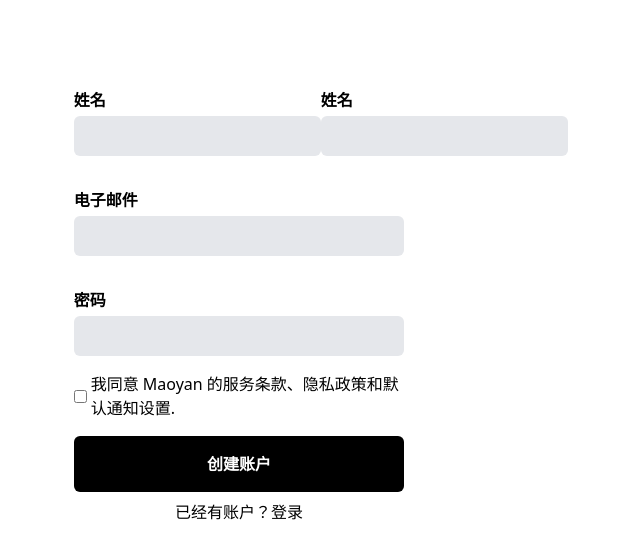
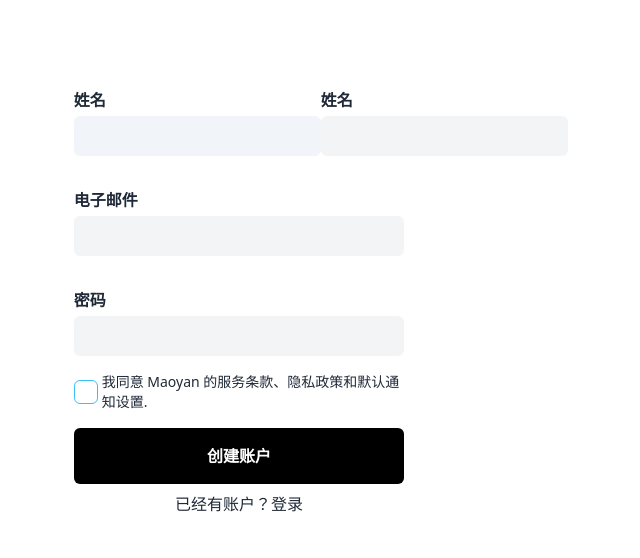
Before and after one commit to ssrskl/TailWind-Projects, a website: page src/login-2.html in a window 1280 px wide. Shown: the part 172-730 px from the top of the page, without its empty margins (401-1041 px from the left). Drawn offline with Linux system fonts and the light colour scheme.

Commit message:
添加了daisyUI组件库

```diff
--- a/package.json
+++ b/package.json
@@ -1,5 +1,6 @@
 {
 	"dependencies": {
+		"daisyui": "^3.5.1",
 		"tailwindcss": "^3.3.3"
 	}
 }
--- a/src/login-2.html
+++ b/src/login-2.html
@@ -17,26 +17,26 @@
         <div class="flex justify-between">
             <div class="flex flex-col space-y-1">
                 <span class="font-semibold">姓名</span>
-                <input type="text" class="rounded-md bg-gray-200 px-2 py-2"/>
+                <input type="text" class="rounded-md bg-slate-100 px-2 py-2"/>
             </div>
             <div class="flex flex-col space-y-1">
                 <span class="font-semibold">姓名</span>
-                <input type="text" class="rounded-md bg-gray-200 px-2 py-2"/>
+                <input type="text" class="rounded-md bg-gray-100 px-2 py-2"/>
             </div>
         </div>
         <div class="flex flex-col space-y-1">
             <span class="font-semibold">电子邮件</span>
-            <input type="text" class="rounded-md bg-gray-200 px-2 py-2"/>
+            <input type="text" class="rounded-md bg-gray-100 px-2 py-2"/>
         </div>
         <div class="flex flex-col space-y-1">
             <span class="font-semibold">密码</span>
-            <input type="text" class="rounded-md bg-gray-200 px-2 py-2"/>
+            <input type="password" class="rounded-md bg-gray-100 px-2 py-2"/>
         </div>
     </div>
     <div class="py-4">
         <label class="flex items-center">
-            <input type="checkbox" class="form-checkbox" />
-            <span class="ml-1">我同意 Maoyan 的服务条款、隐私政策和默认通知设置.</span>
+            <input type="checkbox" class="form-checkbox checkbox checkbox-info rounded-md"/>
+            <span class="ml-1 text-sm">我同意 Maoyan 的服务条款、隐私政策和默认通知设置.</span>
         </label>
     </div>
 
--- a/tailwind.config.js
+++ b/tailwind.config.js
@@ -8,5 +8,5 @@ module.exports = {
             }
         },
     },
-    plugins: [],
+    plugins: [require("daisyui")],
 }
```
Also changed, not shown: dist/output.css, pnpm-lock.yaml.
